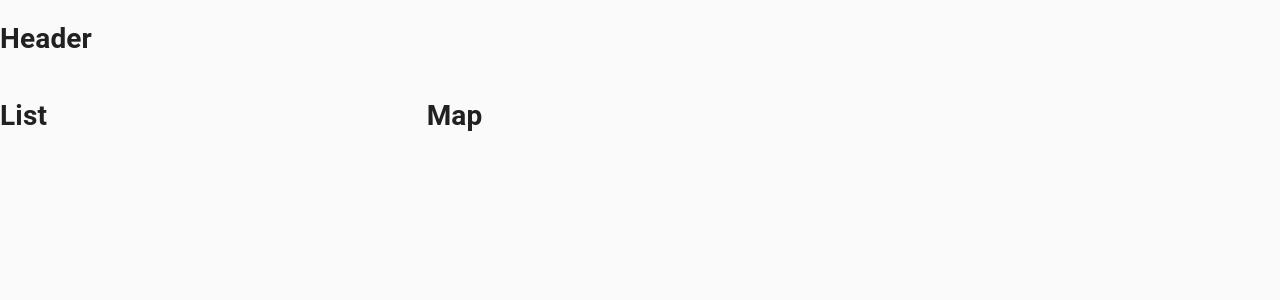
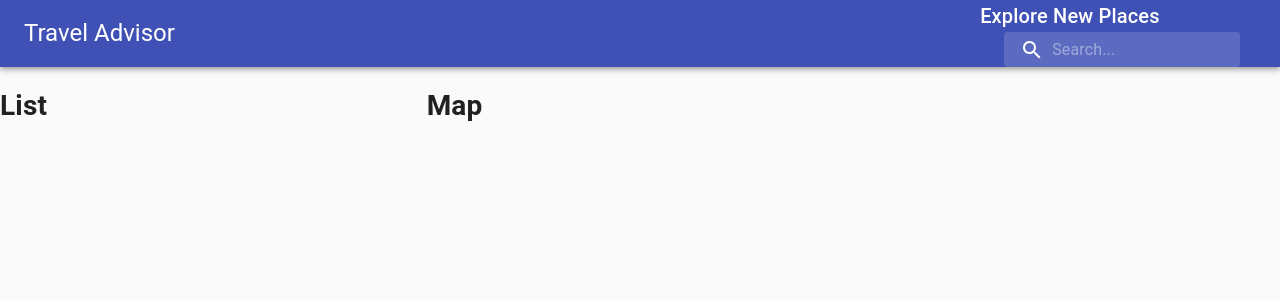
Before and after one commit to mynhinguyentruong/travel-advisor, a React (Create React App) app: page / in a window 1280 px wide. Shown: the top 300 px of the page. Built offline with nearby package versions, Linux system fonts and the light colour scheme.

Commit message:
Setup Header component

```diff
--- a/src/components/Header/Header.js
+++ b/src/components/Header/Header.js
@@ -1,7 +1,34 @@
 import React from 'react'
+import { Autocomplete } from '@react-google-maps/api'
+import { AppBar, Toolbar, Typography, InputBase, Box } from '@material-ui/core'
+import SearchIcon from '@material-ui/icons/Search'
+
+import useStyles from './styles'
 
 export default function Header() {
+
+  const classes = useStyles()
+
   return (
-    <h1>Header</h1>
+    <AppBar position="static">
+      <Toolbar className={classes.toolbar}>
+        <Typography variant="h5" className={classes.title}>
+          Travel Advisor
+        </Typography>
+        <Box display="flex">
+          <Typography variant="h6" className={classes.title}>
+            Explore New Places
+          </Typography>
+          {/* <Autocomplete> */}
+            <div className={classes.search}>
+              <div className={classes.searchIcon}>
+                <SearchIcon />
+              </div>
+              <InputBase placeholder='Search...' classes={{root: classes.inputRoot, input: classes.inputInput}} />
+            </div>
+          {/* </Autocomplete> */}
+        </Box>
+      </Toolbar>
+    </AppBar>
   )
 }
--- a/src/components/Header/styles.js
+++ b/src/components/Header/styles.js
@@ -0,0 +1,32 @@
+import { alpha, makeStyles } from '@material-ui/core/styles';
+
+export default makeStyles((theme) => ({
+  title: {
+    display: 'none',
+    [theme.breakpoints.up('sm')]: {
+      display: 'block',
+    },
+  },
+  search: {
+    position: 'relative',
+    borderRadius: theme.shape.borderRadius,
+    backgroundColor: alpha(theme.palette.common.white, 0.15),
+    '&:hover': { backgroundColor: alpha(theme.palette.common.white, 0.25) },
+    marginRight: theme.spacing(2),
+    marginLeft: 0,
+    width: '100%',
+    [theme.breakpoints.up('sm')]: { marginLeft: theme.spacing(3), width: 'auto' },
+  },
+  searchIcon: {
+    padding: theme.spacing(0, 2), height: '100%', position: 'absolute', pointerEvents: 'none', display: 'flex', alignItems: 'center', justifyContent: 'center',
+  },
+  inputRoot: {
+    color: 'inherit',
+  },
+  inputInput: {
+    padding: theme.spacing(1, 1, 1, 0), paddingLeft: `calc(1em + ${theme.spacing(4)}px)`, transition: theme.transitions.create('width'), width: '100%', [theme.breakpoints.up('md')]: { width: '20ch' },
+  },
+  toolbar: {
+    display: 'flex', justifyContent: 'space-between',
+  },
+}));
```
